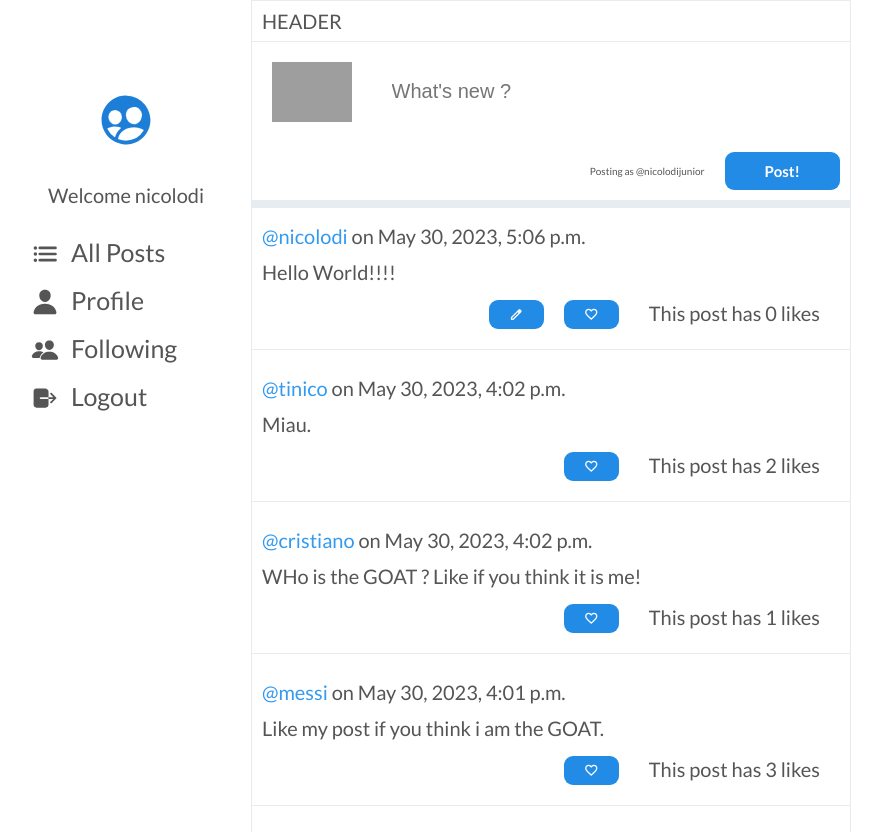
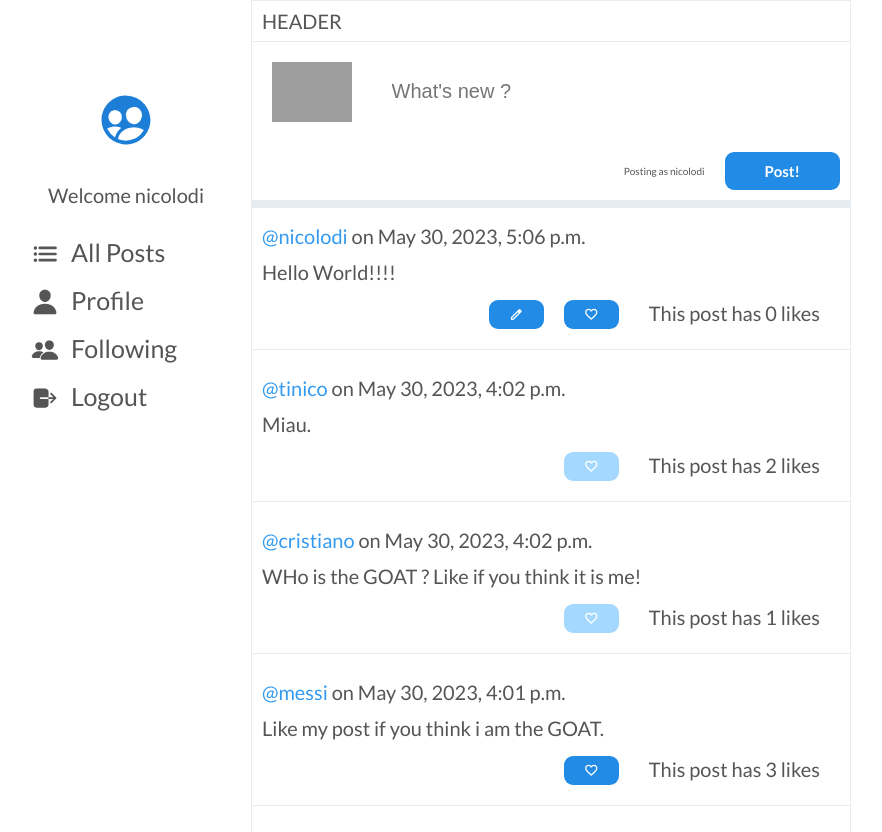
Before and after one commit to nicolodijunior/network, a Django app: page / in a window 1280 px wide. Shown: the top 832 px of the page, without its empty margins (214-1096 px from the left). Run offline with Django 3.2, Linux system fonts and the light colour scheme; a user stored in the database is signed in; data comes from the database, SQL or seed files in the repository; both versions use the stored data as it was after the commit; grey boxes are pictures that could not be loaded.

Commit message:
Like/dislike background error found and corrected

```diff
--- a/network/static/network/posts.js
+++ b/network/static/network/posts.js
@@ -47,10 +47,14 @@ function update_post(post_id){
             console.log(data.likes_qty);
             document.querySelector(`#likes_${post_id}`).textContent = "This post has "+data.likes_qty+" likes";
             if(!data.liked){
-                document.querySelector(`#like_${post_id}`).style.background = "#228be6";
+                if (document.querySelector(`#like_${post_id}`).classList.contains('dislike_btn')){
+                    document.querySelector(`#like_${post_id}`).classList.remove("dislike_btn");
+                }
+//                document.querySelector(`#like_${post_id}`).style.background = "#228be6";
             }
             else {
-                document.querySelector(`#like_${post_id}`).style.background = "#a5d8ff";
+                document.querySelector(`#like_${post_id}`).classList.add("dislike_btn");
+                //document.querySelector(`#like_${post_id}`).style.background = "#a5d8ff";
             }
         })
     .catch(error => console.log('Error: ',error));
--- a/network/static/network/styles.css
+++ b/network/static/network/styles.css
@@ -215,6 +215,10 @@ main h1 {
     color: #fff;
 }
 
+.dislike_btn {
+    background-color: #a5d8ff!important;
+}
+
 .post_btn:hover, .post_btn:active {
     background-color: #e7f5ff;
     color: #555;
--- a/network/templates/network/index.html
+++ b/network/templates/network/index.html
@@ -36,7 +36,7 @@
                     <input class="input_post_text" name="text" type="text" placeholder="What's new ?">
                 </div>
                 <div class="post_buttons">
-                    <p>Posting as @nicolodijunior</p>
+                    <p>Posting as {{request.user.username}}</p>
                     <button type="submit" class="post_btn">Post!</button>
                 </div>
             </form>
@@ -59,7 +59,11 @@
                         {% endif %}
                         {% if user.is_authenticated %}
                             <span class="material-symbols-outlined">
+                                {% if user in p.likes.all %}
+                                <button id="like_{{p.id}}" data-postid="{{p.id}}" class="post_btn like_button dislike_btn">favorite</button>
+                                {% else %}
                                 <button id="like_{{p.id}}" data-postid="{{p.id}}" class="post_btn like_button">favorite</button>
+                                {% endif %}
                             </span>
                         {% endif %}
                         <p id="likes_{{p.id}}">This post has {{p.likes.count}} likes</p>
```
Also changed, not shown: db.sqlite3.
